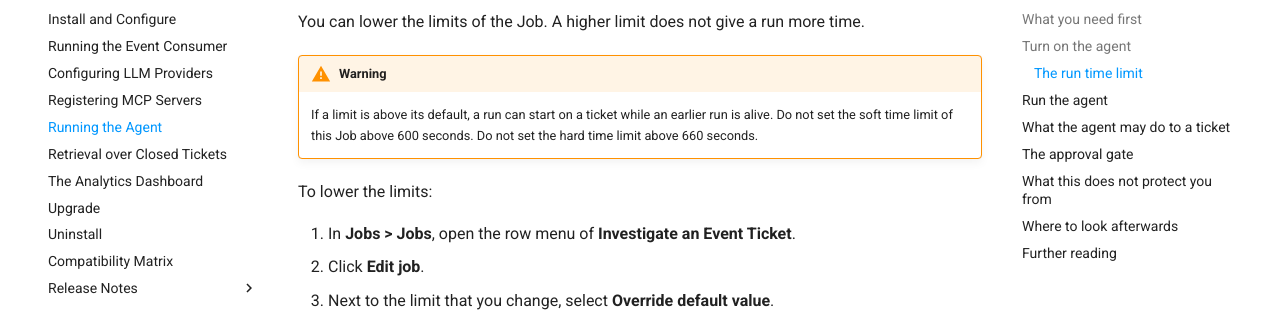
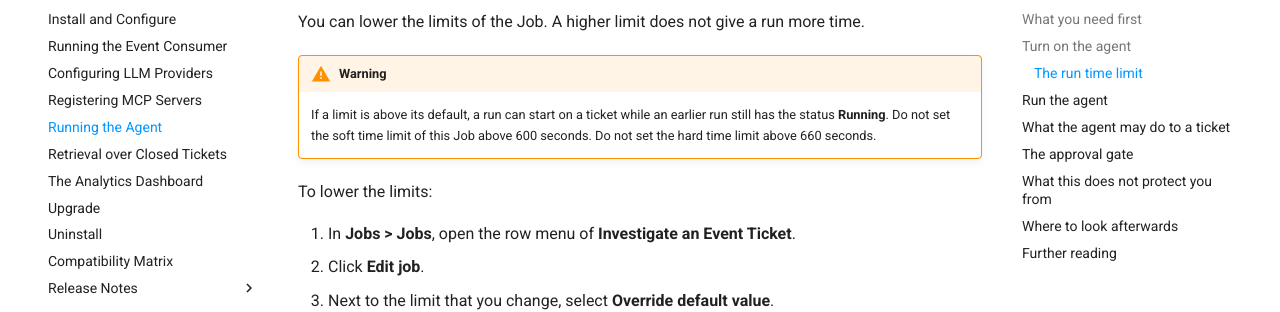
Before and after one commit to jtdub/nautobot-app-event-tracker, an MkDocs documentation site: the page built from docs/admin/agents.md, in a window 1280 px wide and 1400 px high, scrolled down 1901 px. Shown: the part 153-465 px from the top of the window. Built offline with MkDocs 1.6.1 and Material for MkDocs 9.7.7, drawn with Linux system fonts in a browser that asks for light colours; comment, search, counter and statistics services are not loaded; some of the changed text lies outside the part shown.

Commit message:
57: Address QA round 2 findings

```diff
--- a/docs/admin/agents.md
+++ b/docs/admin/agents.md
@@ -69,7 +69,7 @@ agent stopped at the run time limit".
 You can lower the limits of the Job. A higher limit does not give a run more time.
 
 !!! warning
-    If a limit is above its default, a run can start on a ticket while an earlier run is alive.
+    If a limit is above its default, a run can start on a ticket while an earlier run still has the status **Running**.
     Do not set the soft time limit of this Job above 600 seconds. Do not set the hard time limit above 660
     seconds.
 
@@ -116,8 +116,8 @@ Nautobot `run` permission on that Job.
     3. Select **Enabled**.
     4. Click **Update**.
 
-A ticket has one run at a time. The Job refuses a new run while an earlier run on the ticket is still alive. It also
-refuses a new run while a run waits for a decision. The refusal message gives the reason.
+A ticket has one run at a time. The Job refuses a new run while an earlier run on the ticket has the status
+**Running**. It also refuses a new run while a run waits for a decision. The refusal message gives the reason.
 
 ## What the agent may do to a ticket
 
```
